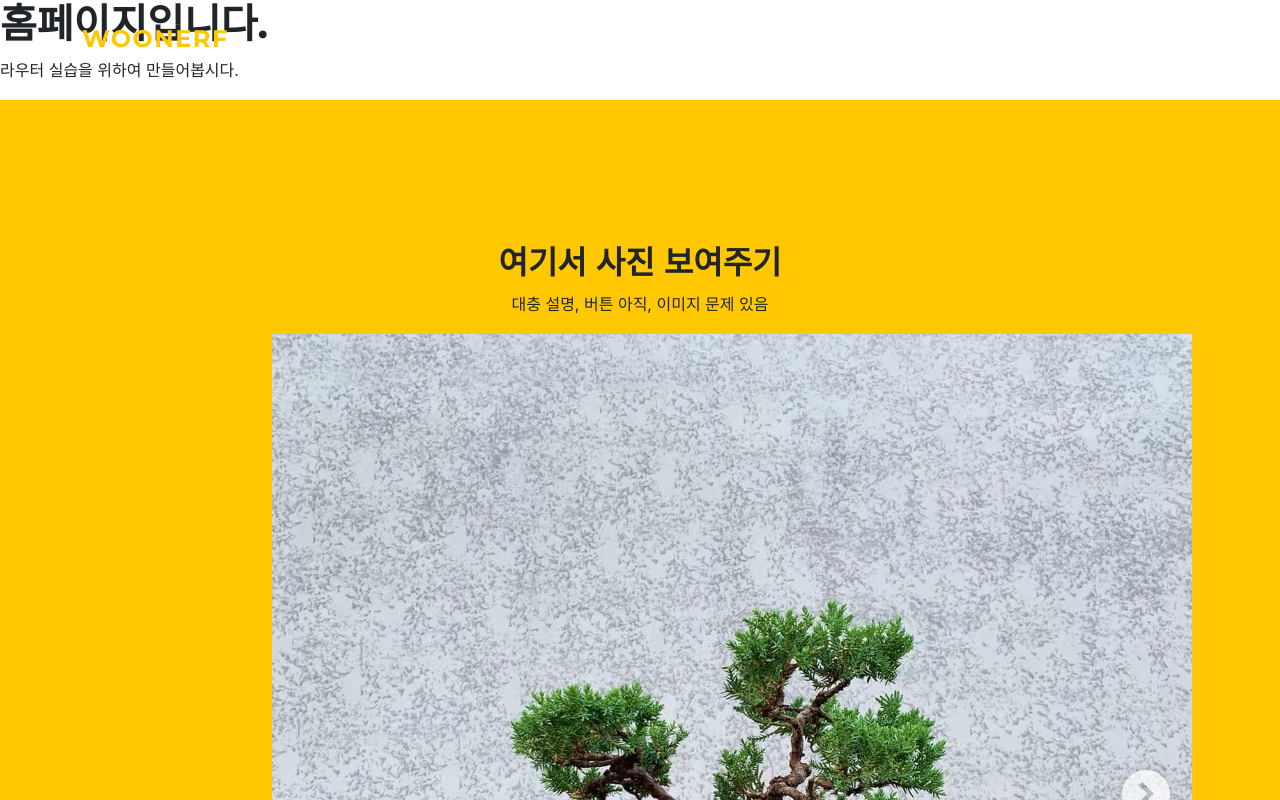
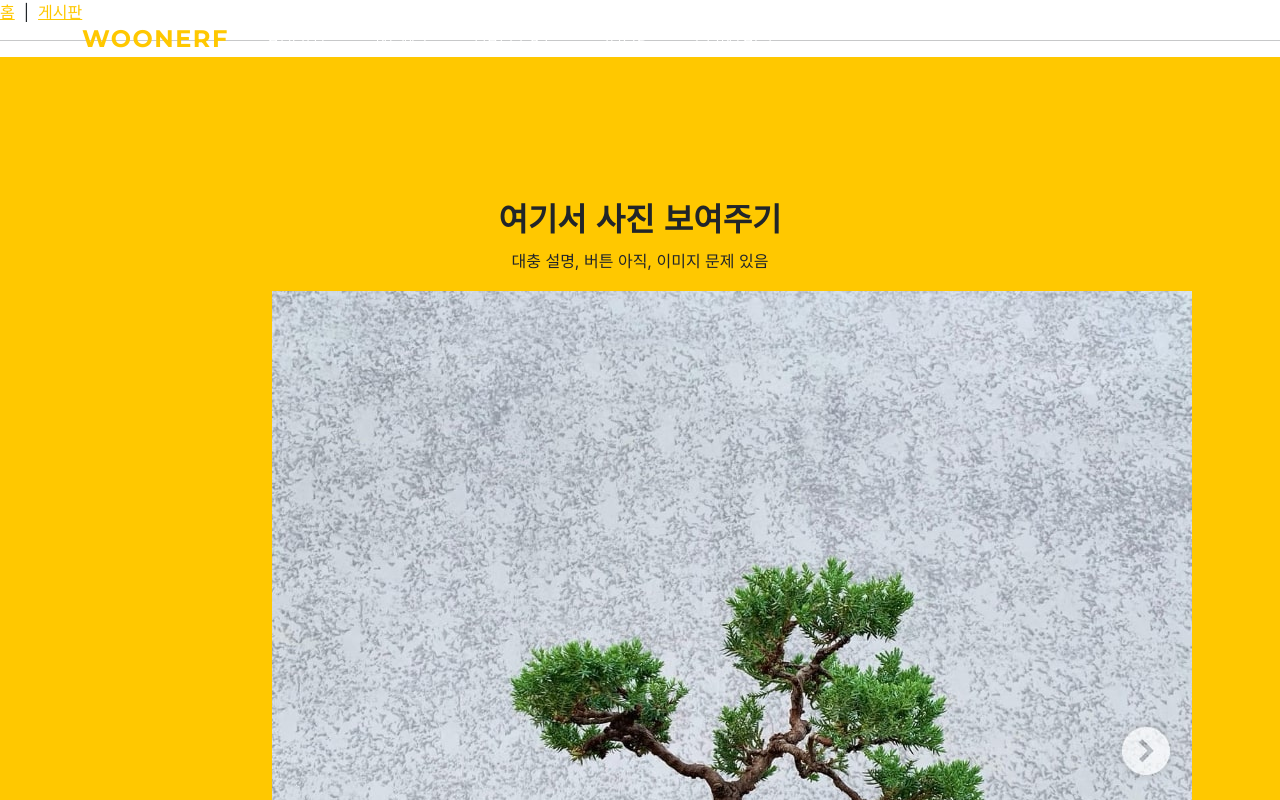
Before and after one commit to nanaoko705/Arisa, a React (Create React App) app in the folder ms/: page / in a window 1280 px wide. Shown: the top 800 px of the page. Built offline with nearby package versions, Linux system fonts and the light colour scheme.

Commit message:
router 적용 완료, 이제 링크 걸기

```diff
--- a/ms/src/App.js
+++ b/ms/src/App.js
@@ -25,6 +25,7 @@ function App() {
         <Route path="/" element={<Home/>}/>
         <Route path="/board" element={<BoardList/>}/>
       </Routes>
+
       <Nav menu={menus} />
       <Masthead />
       <About />
--- a/ms/src/components/routes/Home.js
+++ b/ms/src/components/routes/Home.js
@@ -2,10 +2,12 @@ import React from 'react';
 
 const Home = () => {
     return (
-        <div>
-            <h1>홈페이지입니다.</h1>
-            <p>라우터 실습을 위하여 만들어봅시다.</p>
-        </div>
+        <home>
+            <a href="/">홈</a>
+            &nbsp;&nbsp;|&nbsp;&nbsp;
+            <a href="/board">게시판</a>
+            <hr/>
+        </home>
     );
 };
 
--- a/ms/src/index.js
+++ b/ms/src/index.js
@@ -5,9 +5,11 @@ import App from './App';
 import { BrowserRouter } from 'react-router-dom';
 import reportWebVitals from './reportWebVitals';
 
+
 const root = ReactDOM.createRoot(document.getElementById('root'));
 root.render(
   <BrowserRouter>
+    {/* React.StrictMode은 경고 띄울려고 쓴거라 의미 없음 */}
     <React.StrictMode>
       <App />
     </React.StrictMode>
```
